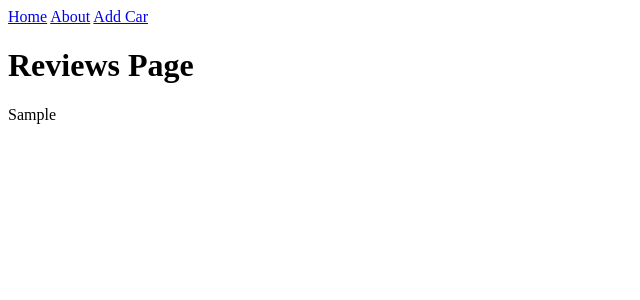
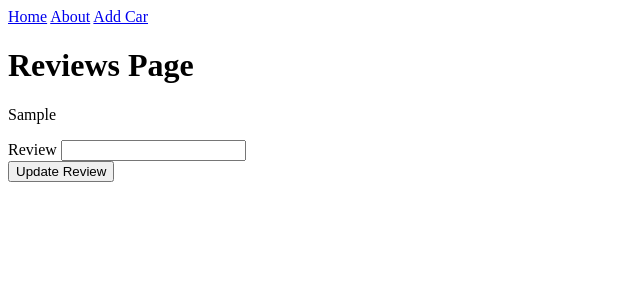
Before and after one commit to raihan1995/project_car, a Flask app: page /reviews/1 in a window 1280 px wide. Shown: the top 300 px of the page, without its empty margins (0-640 px from the left). Run offline with Flask 2, Linux system fonts and the light colour scheme; tables that the repository leaves empty hold one stand-in row (values such as "Sample post").

Commit message:
added review update feature

```diff
--- a/application/models.py
+++ b/application/models.py
@@ -14,8 +14,11 @@ class Review(db.Model):
     car_id = db.Column(db.Integer, db.ForeignKey('cars.id'), nullable=False)
 
 class UpdateReview(FlaskForm):
+    newreview = StringField('Review')
+    submit = SubmitField('Update Review')
+
+class AddCar(FlaskForm):
     newmodel = StringField('Model')
-    newreview = StringField('Review')
     submit = SubmitField('Add Car')
 
 # db.drop_all()
@@ -25,7 +28,7 @@ class UpdateReview(FlaskForm):
 # db.session.add(testcar)
 # db.session.commit()
 
-# testreview = Review(post='test bmw', car_id= 1)
+# testreview = Review(post='test ford', car_id= 3)
 # db.session.add(testreview)
 # db.session.commit()
 
--- a/application/routes.py
+++ b/application/routes.py
@@ -1,6 +1,6 @@
 from flask import render_template, redirect, url_for, request
 from application import app, db
-from application.models import Cars, Review, UpdateReview
+from application.models import Cars, Review, UpdateReview, AddCar
 from application import app, db
 
 @app.route("/")
@@ -18,7 +18,7 @@ def about():
 @app.route("/addcar", methods=['GET', 'POST'])
 def addcar():
     error = ""
-    form = UpdateReview()
+    form = AddCar()
 
     if request.method == 'POST':
         newmodel = form.newmodel.data
@@ -36,5 +36,17 @@ def addcar():
 @app.route('/reviews/<int:id>', methods=['GET', 'POST'])
 def reviews(id):
     carryviews = Review.query.filter_by(car_id=id).all()
+    error = ""
+    form = UpdateReview()
 
-    return render_template('reviews.html', title='review', reviews=carryviews)
+    if request.method == 'POST':
+        newreview = form.newreview.data
+
+        if len(newreview) == 0:
+            error = "Please fill in review"
+        else:
+            getcar = Review.query.filter_by(car_id=id).first()
+            getcar.post = newreview
+            db.session.commit()
+            return 'Review has been updated'
+    return render_template('reviews.html', title='review', reviews=carryviews, form=form, message=error)
--- a/application/templates/reviews.html
+++ b/application/templates/reviews.html
@@ -12,6 +12,15 @@
       </div>
       {% endfor %}
 
+      <div class='form'>
+        <form method='POST' action=''>
+            {{ form.hidden_tag() }}
+            {{ form.newreview.label }} {{ form.newreview }}
+            <br>
+            {{ form.submit }}
+        {{ message }}
+        </form>
+    </div>
   </body>
 </html>
 
```
